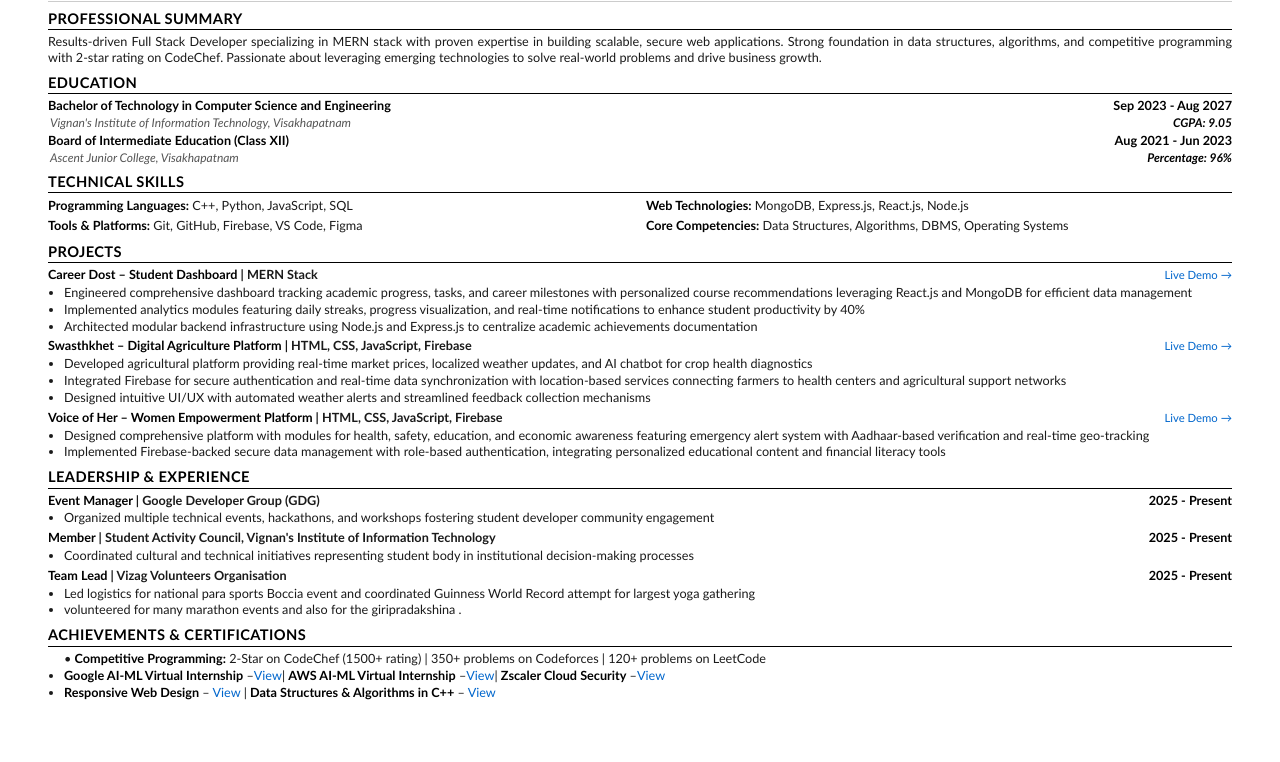
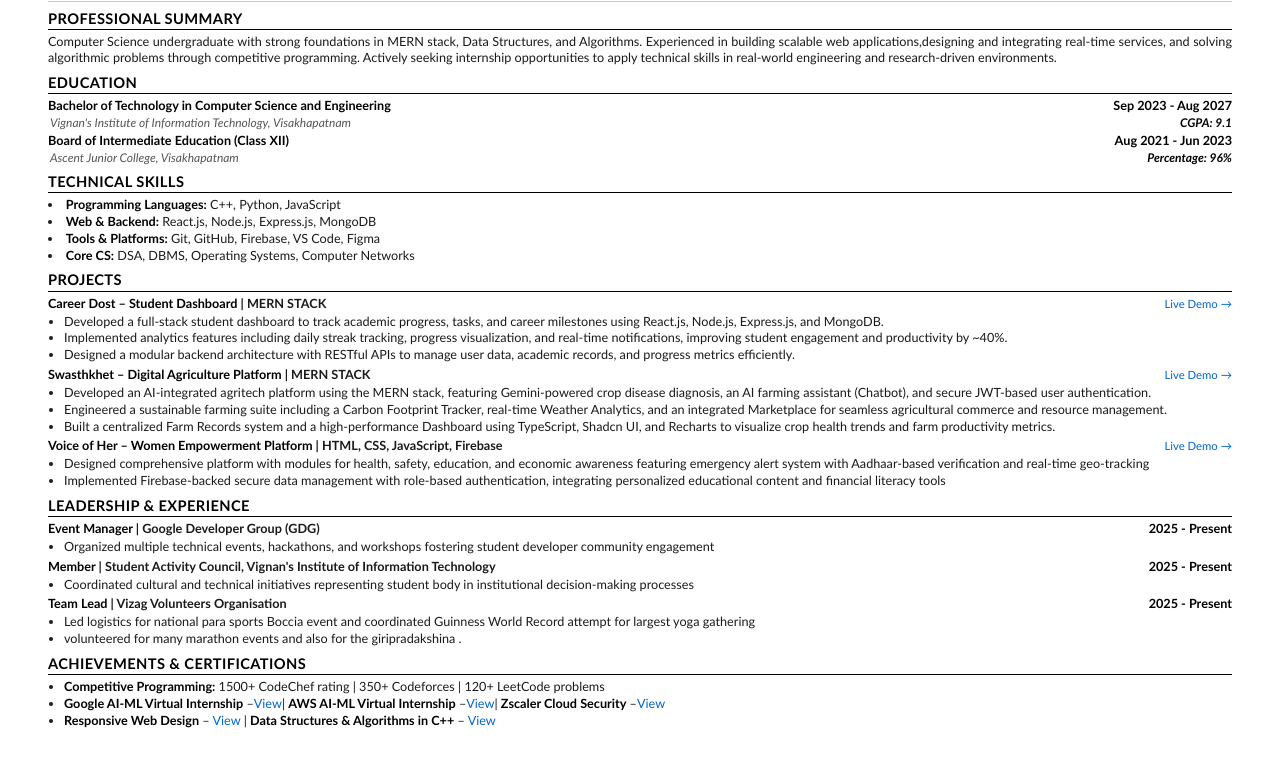
Before and after one commit to Linash0807/yash-resume, a plain HTML site: page index.html in a window 1280 px wide. Shown: the part 100-862 px from the top of the page. Before the commit the page ends 835 px from the top, so only its background shows below. Drawn offline with Linux system fonts and the light colour scheme.

Commit message:
changed swasth khet link

```diff
--- a/index.html
+++ b/index.html
@@ -164,7 +164,7 @@
 
   <div class="section">
     <h2>Professional Summary</h2>
-    <p>Results-driven Full Stack Developer specializing in MERN stack with proven expertise in building scalable, secure web applications. Strong foundation in data structures, algorithms, and competitive programming with 2-star rating on CodeChef. Passionate about leveraging emerging technologies to solve real-world problems and drive business growth.</p>
+    <p>Computer Science undergraduate with strong foundations in MERN stack, Data Structures, and Algorithms. Experienced in building scalable web applications,designing and integrating real-time services, and solving algorithmic problems through competitive programming. Actively seeking internship opportunities to apply technical skills in real-world engineering and research-driven environments.</p>
   </div>
 
   <div class="section">
@@ -175,7 +175,7 @@
     </div>
     <div class="edu-details">
       <span>Vignan's Institute of Information Technology, Visakhapatnam</span>
-      <span><strong>CGPA: 9.05</strong></span>
+      <span><strong>CGPA: 9.1</strong></span>
     </div>
 
     <div class="edu-header">
@@ -190,35 +190,35 @@
 
   <div class="section">
     <h2>Technical Skills</h2>
-    <div class="skills-grid">
-      <div><strong>Programming Languages:</strong> C++, Python, JavaScript, SQL</div>
-      <div><strong>Web Technologies:</strong> MongoDB, Express.js, React.js, Node.js</div>
-      <div><strong>Tools & Platforms:</strong> Git, GitHub, Firebase, VS Code, Figma</div>
-      <div><strong>Core Competencies:</strong> Data Structures, Algorithms, DBMS, Operating Systems</div>
-    </div>
+    <!--<div class="skills-grid">-->
+     <li><strong> Programming Languages:</strong> C++, Python, JavaScript</li>
+     <li><strong>Web & Backend:</strong> React.js, Node.js, Express.js, MongoDB</li>
+     <li><strong>Tools & Platforms:</strong> Git, GitHub, Firebase, VS Code, Figma</li>
+     <li><strong>Core CS:</strong> DSA, DBMS, Operating Systems, Computer Networks</li>
+    <!--</div>-->
   </div>
 
   <div class="section">
     <h2>Projects</h2>
 
     <div class="job-header">
-      <span><strong>Career Dost – Student Dashboard</strong> | MERN Stack</span>
+      <span><strong>Career Dost – Student Dashboard</strong> | MERN STACK</span>
       <span class="project-link"><a href="https://career-dost-1.onrender.com/login" target="_blank">Live Demo →</a></span>
     </div>
     <ul class="compact-list">
-      <li>Engineered comprehensive dashboard tracking academic progress, tasks, and career milestones with personalized course recommendations leveraging React.js and MongoDB for efficient data management</li>
-      <li>Implemented analytics modules featuring daily streaks, progress visualization, and real-time notifications to enhance student productivity by 40%</li>
-      <li>Architected modular backend infrastructure using Node.js and Express.js to centralize academic achievements documentation</li>
+      <li>Developed a full-stack student dashboard to track academic progress, tasks, and career milestones using React.js, Node.js, Express.js, and MongoDB.</li>
+      <li>Implemented analytics features including daily streak tracking, progress visualization, and real-time notifications, improving student engagement and productivity by ~40%.</li>
+      <li>Designed a modular backend architecture with RESTful APIs to manage user data, academic records, and progress metrics efficiently.</li>
     </ul>
 
     <div class="job-header">
-      <span><strong>Swasthkhet – Digital Agriculture Platform</strong> | HTML, CSS, JavaScript, Firebase</span>
-      <span class="project-link"><a href="https://farmdoc.vercel.app/" target="_blank">Live Demo →</a></span>
+      <span><strong>Swasthkhet – Digital Agriculture Platform</strong> | MERN STACK</span>
+      <span class="project-link"><a href="https://swast.onrender.com" target="_blank">Live Demo →</a></span>
     </div>
     <ul class="compact-list">
-      <li>Developed agricultural platform providing real-time market prices, localized weather updates, and AI chatbot for crop health diagnostics</li>
-      <li>Integrated Firebase for secure authentication and real-time data synchronization with location-based services connecting farmers to health centers and agricultural support networks</li>
-      <li>Designed intuitive UI/UX with automated weather alerts and streamlined feedback collection mechanisms</li>
+      <li>Developed an AI-integrated agritech platform using the MERN stack, featuring Gemini-powered crop disease diagnosis, an AI farming assistant (Chatbot), and secure JWT-based user authentication.</li>
+      <li>Engineered a sustainable farming suite including a Carbon Footprint Tracker, real-time Weather Analytics, and an integrated Marketplace for seamless agricultural commerce and resource management.</li>
+      <li>Built a centralized Farm Records system and a high-performance Dashboard using TypeScript, Shadcn UI, and Recharts to visualize crop health trends and farm productivity metrics.</li>
     </ul>
 
     <div class="job-header">
@@ -263,9 +263,9 @@
   <div class="section">
     <h2>Achievements & Certifications</h2>
     <div class="achievement-item">
-      • <strong>Competitive Programming:</strong> 2-Star on CodeChef (1500+ rating) | 350+ problems on Codeforces | 120+ problems on LeetCode
     </div>
     <ul class="cert-list">
+      <li><strong>Competitive Programming:</strong> 1500+ CodeChef rating | 350+ Codeforces | 120+ LeetCode problems</li>
       <li><strong>Google AI-ML Virtual Internship</strong> –<a href="https://drive.google.com/file/d/1h4J-tjcMZieNPqeLV9kX4z3vyxkSGVIO/view?usp=drive_link">View</a>| <strong>AWS AI-ML Virtual Internship</strong> –<a href="https://drive.google.com/file/d/1Olria2mYSog0uGNs0tkY61VGxrJexzO8/view?usp=drive_link">View</a>| <strong>Zscaler Cloud Security</strong> –<a href="https://drive.google.com/file/d/1bgNa_T374vu1_40FYiyReCIz2WKnI106/view?usp=drive_link">View</a></li>
       <li><strong>Responsive Web Design</strong> – <a href="https://drive.google.com/file/d/1Egt9MsyeotPkcZMXrXGn2CFeii5sum5B/view?usp=drive_link">View</a> | <strong>Data Structures & Algorithms in C++</strong> – <a href="https://drive.google.com/file/d/1E_yTA032XJPK8rNURXNoP-_7NUkMnOxF/view?usp=drive_link">View</a></li>
     </ul>
```
